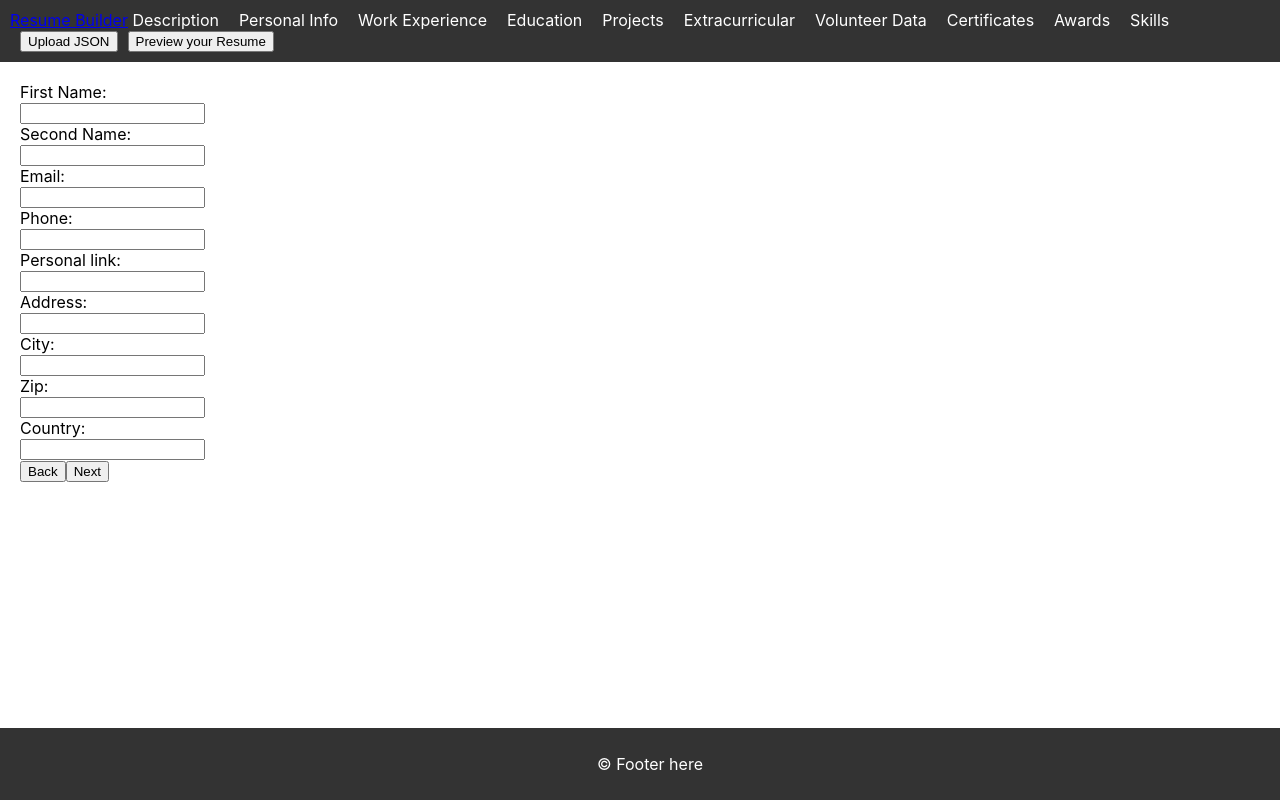
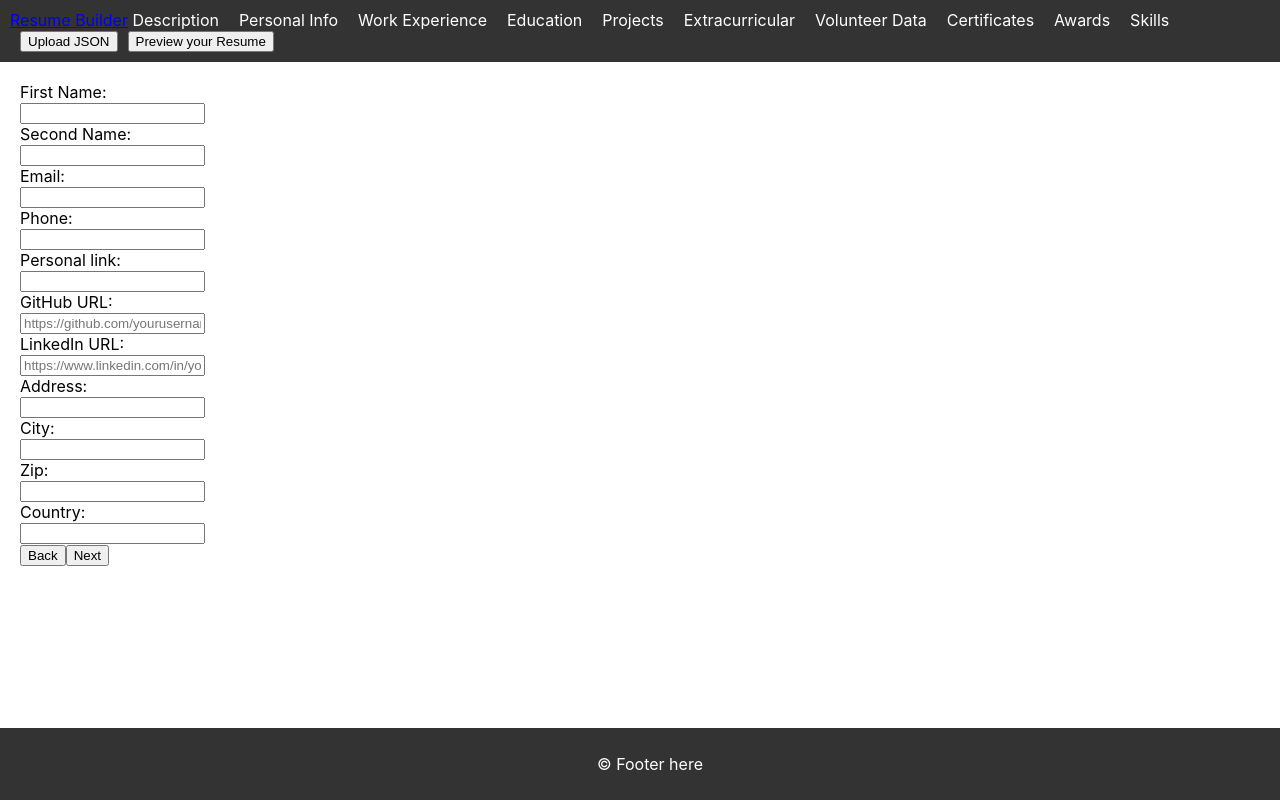
Before and after one commit to syamkarni/Resume_builder, a React (Create React App) app in the folder frontend/: page /Pinfo in a window 1280 px wide. Built offline with nearby package versions, Linux system fonts and the light colour scheme.

Commit message:
added links in the P_info component

```diff
--- a/frontend/src/components/Pinfo/index.js
+++ b/frontend/src/components/Pinfo/index.js
@@ -1,8 +1,17 @@
-import React from 'react';
+import React, { useState } from 'react';
 import { useNavigate } from 'react-router-dom';
 
 const Pinfo = () => {
     const navigate = useNavigate();
+    const [profileLinks, setProfileLinks] = useState({
+        github: '',
+        linkedin: ''
+    });
+
+    const handleProfileChange = (e) => {
+        const { name, value } = e.target;
+        setProfileLinks({ ...profileLinks, [name]: value });
+    };
 
     return (
         <div className="section-container" id="Pinfo">
@@ -18,6 +27,26 @@ const Pinfo = () => {
                 <label htmlFor="plink">Personal link:</label><br />
                 {/* add github and linkedin als */}
                 <input type="url" id="plink" name="plink" required /><br />
+                {/* GitHub and LinkedIn profile fields */}
+                <label htmlFor="github">GitHub URL:</label><br />
+                <input
+                    type="url"
+                    id="github"
+                    name="github"
+                    value={profileLinks.github}
+                    onChange={handleProfileChange}
+                    placeholder="https://github.com/yourusername"
+                /><br />
+
+                <label htmlFor="linkedin">LinkedIn URL:</label><br />
+                <input
+                    type="url"
+                    id="linkedin"
+                    name="linkedin"
+                    value={profileLinks.linkedin}
+                    onChange={handleProfileChange}
+                    placeholder="https://www.linkedin.com/in/yourprofile"
+                /><br />
                 <div className="address-container">
                 {/* add options for the country and state */}
                     <label htmlFor="address">Address:</label><br />
```
